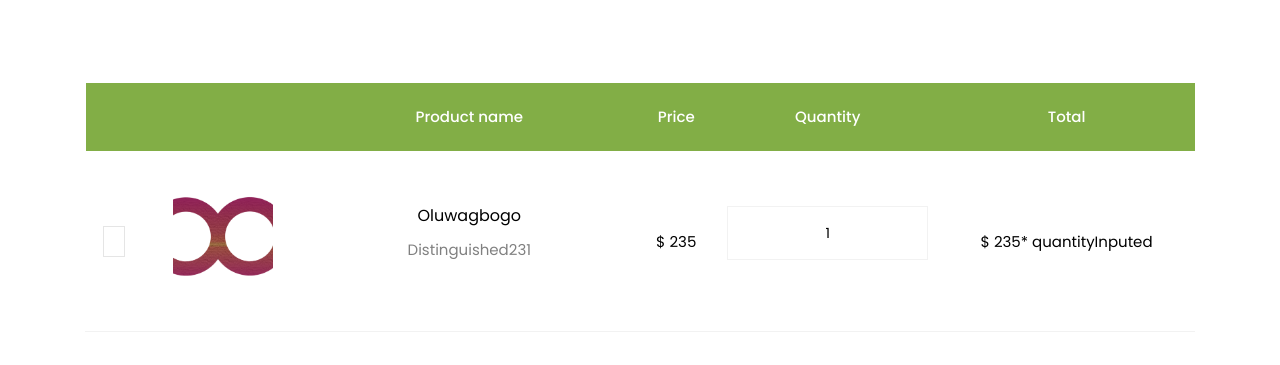
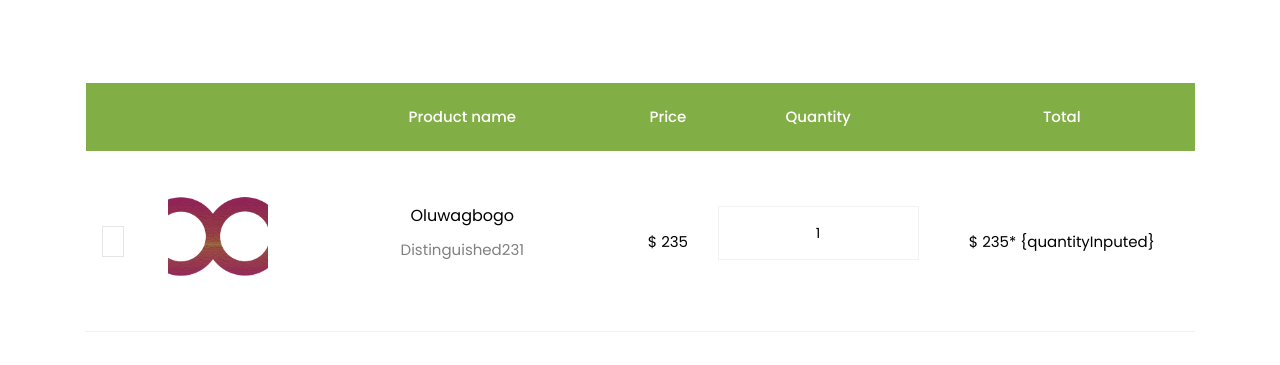
Before and after one commit to O-GDev/Farmlink, a Django app: template templates/ecom/cart.html in a window 1280 px wide. Shown: the part 470-835 px from the top of the page. Run offline with Django 3.2, Linux system fonts and the light colour scheme; the template is opened without the code that fills it: values that come from a table or form of the project are taken from there, others are empty; data comes from the database, SQL or seed files in the repository; some libraries are stand-ins or nearby versions.

Commit message:
cart updated

```diff
--- a/templates/ecom/cart.html
+++ b/templates/ecom/cart.html
@@ -146,7 +146,7 @@
 								var quantityInputed = document.getElementById("QuantityInputField").value
 							  </script>
 
-						        <td class="total">$ {{p.price}}* quantityInputed </td>
+						        <td class="total">$ {{p.price}}* {quantityInputed} </td>
 						      </tr><!-- END TR-->
 
 						      <!-- <tr class="text-center">
```
